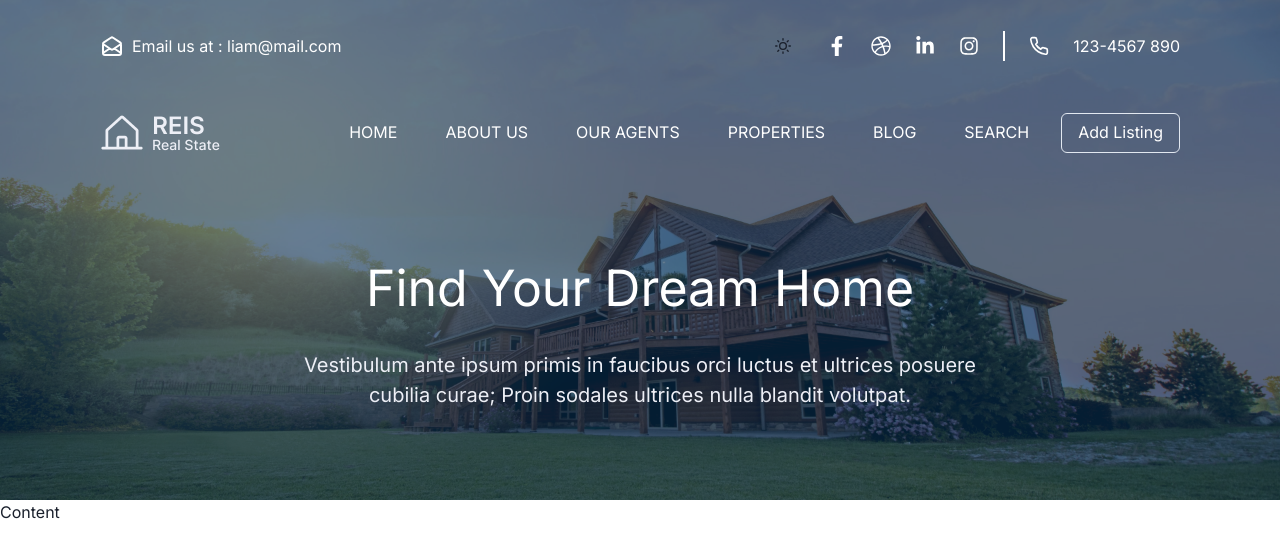
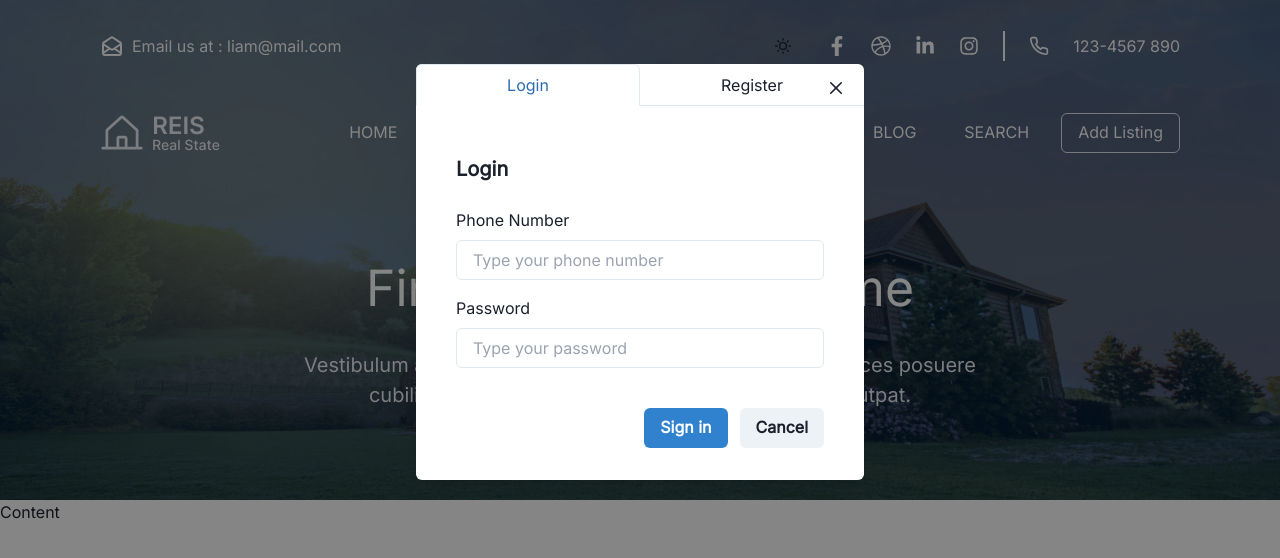
Before and after one commit to 01Justinnguyen/real-estate-client, a Next.js app: page / in a window 1280 px wide. Both pictures are taken after a click on the button "Add Listing". Shown: the top 558 px of the page. Built offline with nearby package versions, Linux system fonts and the light colour scheme.

Commit message:
#9 - Liam code auth ui

```diff
--- a/src/components/Navigation.tsx
+++ b/src/components/Navigation.tsx
@@ -1,14 +1,12 @@
-'use client'
-
+import ModalForm from '@/components/common/ModalForm'
 import { navigation } from '@/constants/constants'
-import { Box, Button, Flex, Image, Stack } from '@chakra-ui/react'
-import clsx from 'clsx'
+import { Box, Button, Flex, Image, Stack, useDisclosure } from '@chakra-ui/react'
 import Link from 'next/link'
 import { usePathname } from 'next/navigation'
 
 export default function Navigation() {
   const pathname = usePathname()
-
+  const { isOpen, onOpen, onClose } = useDisclosure()
   return (
     <>
       <Box p='26px 100px' w='100%' position='fixed' zIndex='50' h='85px' bg='transparent' top='85px'>
@@ -41,6 +39,7 @@ export default function Navigation() {
               _hover={{
                 bg: 'gray.500'
               }}
+              onClick={onOpen}
               fontWeight={400}
               color={`${pathname !== '/' ? 'primary.900' : 'white'}`}
               variant='outline'
@@ -48,32 +47,9 @@ export default function Navigation() {
               Add Listing
             </Button>
           </Stack>
-
-          {/* <Stack direction='row' spacing={4} align='center'>
-            <Button fontWeight={400} color={`${pathname !== '/' ? 'primary.900' : 'white'}`} variant='ghost'>
-              HOME
-            </Button>
-            <Button fontWeight={400} color={`${pathname !== '/' ? 'primary.900' : 'white'}`} variant='ghost'>
-              ABOUT US
-            </Button>
-            <Button fontWeight={400} color={`${pathname !== '/' ? 'primary.900' : 'white'}`} variant='ghost'>
-              OUR AGENTS
-            </Button>
-            <Button fontWeight={400} color={`${pathname !== '/' ? 'primary.900' : 'white'}`} variant='ghost'>
-              PROPERTIES
-            </Button>
-            <Button fontWeight={400} color={`${pathname !== '/' ? 'primary.900' : 'white'}`} variant='ghost'>
-              BLOG
-            </Button>
-            <Button fontWeight={400} color={`${pathname !== '/' ? 'primary.900' : 'white'}`} variant='ghost'>
-              SEARCH
-            </Button>
-            <Button fontWeight={400} color={`${pathname !== '/' ? 'primary.900' : 'white'}`} variant='outline'>
-              Add Listing
-            </Button>
-          </Stack> */}
         </Flex>
       </Box>
+      <ModalForm isOpen={isOpen} onClose={onClose} />
     </>
   )
 }
--- a/src/components/TopHeader.tsx
+++ b/src/components/TopHeader.tsx
@@ -1,15 +1,12 @@
-'use client'
-
-import { Box, Button, Flex, IconButton, Spacer, Text, useColorMode } from '@chakra-ui/react'
+import { Box, Flex, Text } from '@chakra-ui/react'
 import { HiOutlineMailOpen } from 'react-icons/hi'
 import { FaFacebookF, FaDribbble, FaLinkedinIn, FaInstagram } from 'react-icons/fa'
 import { FiPhone } from 'react-icons/fi'
 import { usePathname } from 'next/navigation'
-import { MoonIcon, SunIcon } from '@chakra-ui/icons'
+import DarkLightMode from '@/components/common/DarkLightMode'
 
 export default function TopHeader() {
   const pathname = usePathname()
-  const { colorMode, toggleColorMode } = useColorMode()
   return (
     <Box
       sx={{ borderBottom: '2px #fff' }}
@@ -29,16 +26,7 @@ export default function TopHeader() {
 
         <Flex>
           <Flex alignItems='center' gap='6'>
-            <IconButton
-              aria-label='darklight-mode'
-              icon={colorMode === 'light' ? <SunIcon /> : <MoonIcon />}
-              onClick={toggleColorMode}
-              className='!px-0'
-              variant={''}
-              _hover={{
-                bg: 'gray.500'
-              }}
-            />
+            <DarkLightMode />
             <FaFacebookF color='white' className='text-[20px]' />
             <FaDribbble color='white' className='text-[20px]' />
             <FaLinkedinIn color='white' className='text-[20px]' />
--- /dev/null
+++ b/src/components/common/DarkLightMode.tsx
@@ -0,0 +1,22 @@
+import { MoonIcon, SunIcon } from '@chakra-ui/icons'
+import { IconButton, useColorMode } from '@chakra-ui/react'
+import React from 'react'
+
+export default function DarkLightMode() {
+  const { colorMode, toggleColorMode } = useColorMode()
+
+  return (
+    <>
+      <IconButton
+        aria-label='darklight-mode'
+        icon={colorMode === 'light' ? <SunIcon /> : <MoonIcon />}
+        onClick={toggleColorMode}
+        className='!px-0'
+        variant={''}
+        _hover={{
+          bg: 'gray.500'
+        }}
+      />
+    </>
+  )
+}
--- a/src/components/common/ModalForm.tsx
+++ b/src/components/common/ModalForm.tsx
@@ -2,7 +2,6 @@
 
 import {
   Button,
-  useDisclosure,
   ModalOverlay,
   FormControl,
   FormLabel,
@@ -12,45 +11,105 @@ import {
   ModalHeader,
   ModalFooter,
   ModalBody,
-  ModalCloseButton
+  ModalCloseButton,
+  Tabs,
+  TabList,
+  Tab,
+  TabPanels,
+  TabPanel,
+  RadioGroup,
+  Radio,
+  FormHelperText,
+  HStack
 } from '@chakra-ui/react'
 import React from 'react'
 
-export default function ModalForm() {
-  const { isOpen, onOpen, onClose } = useDisclosure()
+interface ModalFormTypes {
+  isOpen: boolean
+  onClose: () => void
+}
 
+export default function ModalForm({ isOpen, onClose }: ModalFormTypes) {
   const initialRef = React.useRef(null)
   const finalRef = React.useRef(null)
   return (
     <>
-      <Button onClick={onOpen}>Open Modal</Button>
-      <Button ml={4} ref={finalRef}>
-        I'll receive focus on close
-      </Button>
-
       <Modal initialFocusRef={initialRef} finalFocusRef={finalRef} isOpen={isOpen} onClose={onClose}>
         <ModalOverlay />
         <ModalContent>
-          <ModalHeader>Create your account</ModalHeader>
+          <Tabs isFitted variant='enclosed'>
+            <TabList mb='1em'>
+              <Tab>Login</Tab>
+              <Tab>Register</Tab>
+            </TabList>
+            <TabPanels>
+              <TabPanel>
+                <ModalHeader>Login</ModalHeader>
                 <ModalCloseButton />
                 <ModalBody pb={6}>
                   <FormControl>
-              <FormLabel>First name</FormLabel>
-              <Input ref={initialRef} placeholder='First name' />
+                    <FormLabel>Phone Number</FormLabel>
+                    <Input ref={initialRef} placeholder='Type your phone number' />
                   </FormControl>
 
                   <FormControl mt={4}>
-              <FormLabel>Last name</FormLabel>
-              <Input placeholder='Last name' />
+                    <FormLabel>Password</FormLabel>
+                    <Input placeholder='Type your password' />
                   </FormControl>
                 </ModalBody>
 
                 <ModalFooter>
                   <Button colorScheme='blue' mr={3}>
-              Save
+                    Sign in
                   </Button>
                   <Button onClick={onClose}>Cancel</Button>
                 </ModalFooter>
+              </TabPanel>
+              <TabPanel>
+                <ModalHeader>Create your account</ModalHeader>
+                <ModalCloseButton />
+                <ModalBody pb={6}>
+                  <FormControl>
+                    <FormLabel>Your fullname</FormLabel>
+                    <Input ref={initialRef} placeholder='Type your full name' />
+                  </FormControl>
+
+                  <FormControl mt={4}>
+                    <FormLabel>Phone Number</FormLabel>
+                    <Input ref={initialRef} placeholder='Type your phone number' />
+                  </FormControl>
+
+                  <FormControl mt={4}>
+                    <FormLabel>Password</FormLabel>
+                    <Input placeholder='Type your password' />
+                  </FormControl>
+
+                  <FormControl mt={4}>
+                    <FormLabel>Confirm password</FormLabel>
+                    <Input placeholder='Type your confirm password' />
+                  </FormControl>
+
+                  <FormControl mt={4}>
+                    <FormLabel>Select your role</FormLabel>
+                    <RadioGroup defaultValue='USER'>
+                      <HStack spacing='24px'>
+                        <Radio value='USER'>User</Radio>
+                        <Radio value='CLIENT'>Client</Radio>
+                      </HStack>
+                    </RadioGroup>
+                    <FormHelperText>Select only if you're a fan.</FormHelperText>
+                  </FormControl>
+                </ModalBody>
+
+                <ModalFooter>
+                  <Button colorScheme='blue' mr={3}>
+                    Sign up
+                  </Button>
+                  <Button onClick={onClose}>Cancel</Button>
+                </ModalFooter>
+              </TabPanel>
+            </TabPanels>
+          </Tabs>
         </ModalContent>
       </Modal>
     </>
```
Lines whose indentation alone changed are shown as unchanged.
